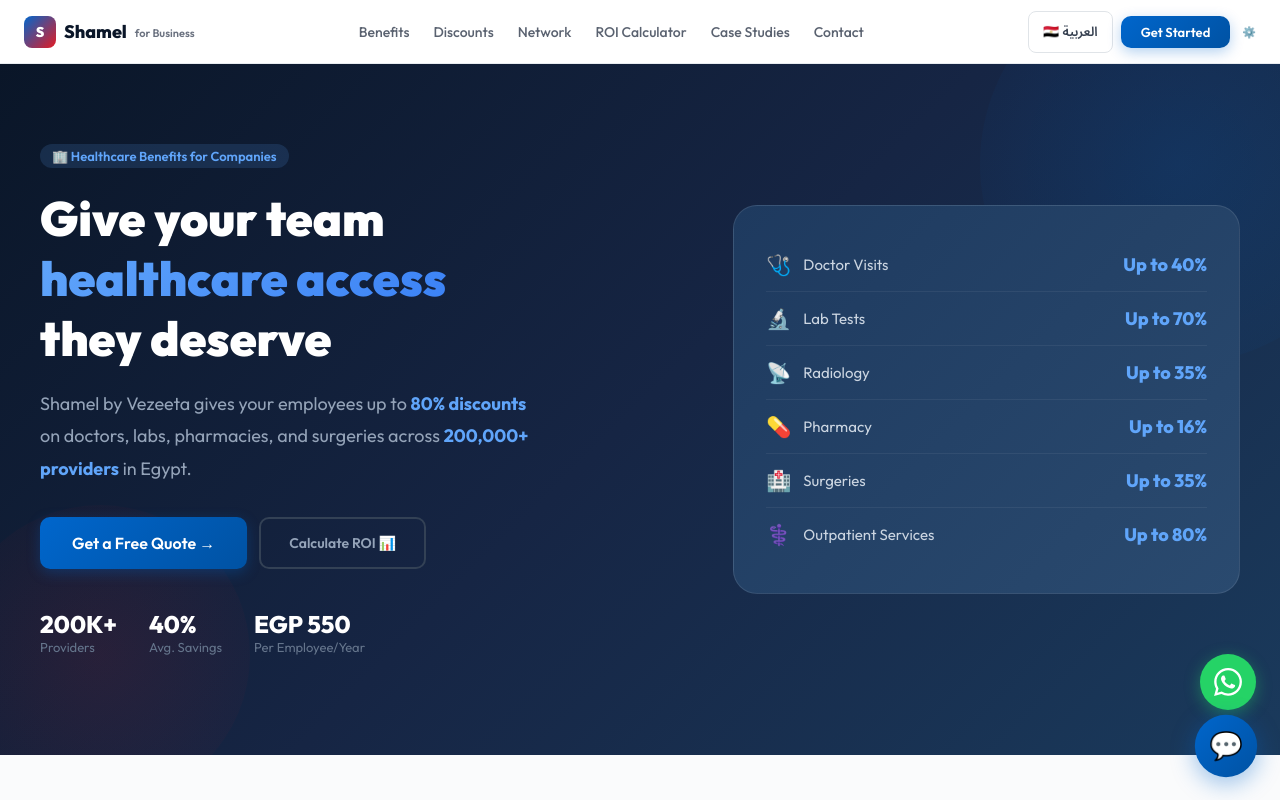
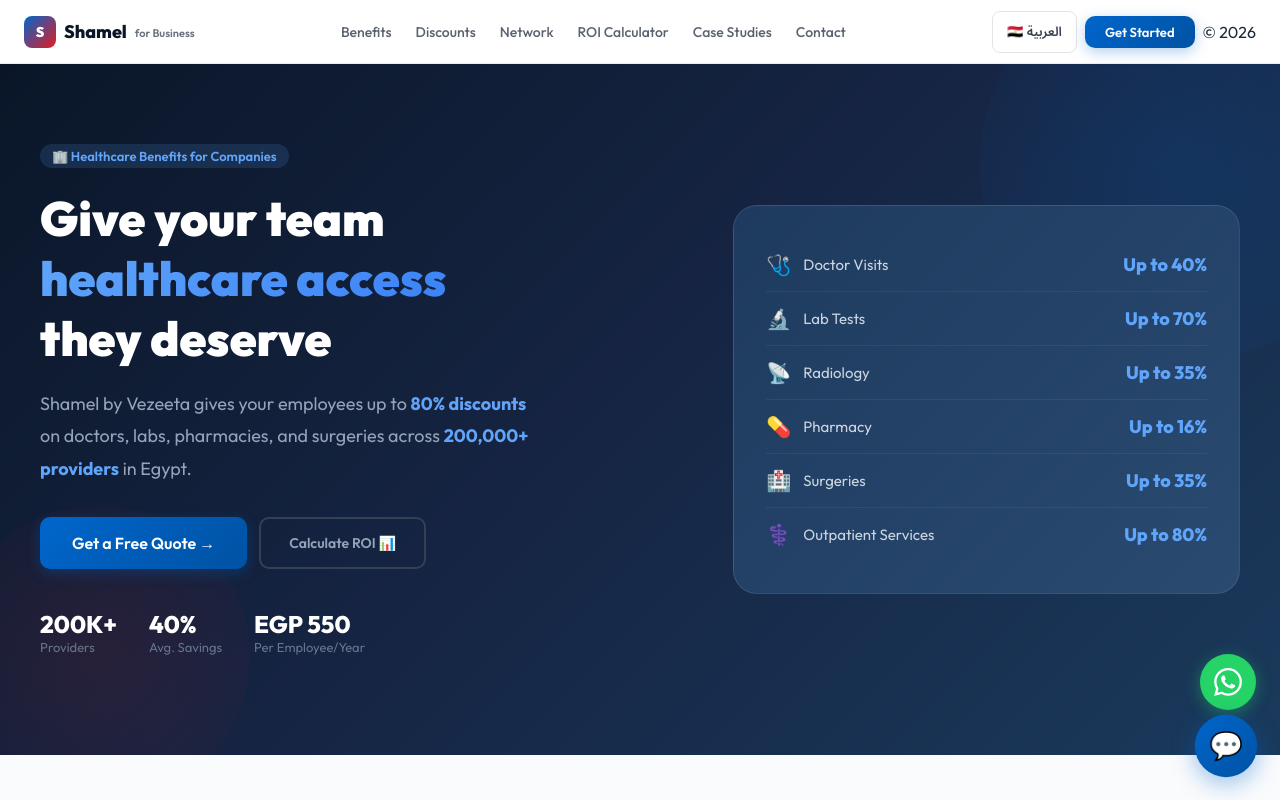
Before and after one commit to joenakhla/shamel-b2b, a React (Vite) app: page / in a window 1280 px wide. Shown: the top 800 px of the page. Built offline with nearby package versions, Linux system fonts and the light colour scheme.

Commit message:
Update ShamelB2B.jsx
Hiding Admin panel

```diff
--- a/src/ShamelB2B.jsx
+++ b/src/ShamelB2B.jsx
@@ -467,7 +467,15 @@
             {t.langFlag} {t.langSwitch}
           </button>
           <button onClick={() => scrollTo("contact")} style={{ ...sty.btn, padding: "8px 20px", fontSize: 13 }}>{t.navCta}</button>
-          <span onClick={() => setPage("admin")} style={{ fontSize: 11, color: "#d1d5db", cursor: "pointer", marginInlineStart: 4 }}>⚙️</span>
+          <span
+  onClick={() => {
+    const pwd = prompt("Enter admin password:");
+    if (pwd === "shamel2026") setPage("admin");
+  }}
+  style={{ cursor: "default", color: "#1e293b" }}
+>
+  © 2026
+</span>
         </div>
       </nav>
 
```
